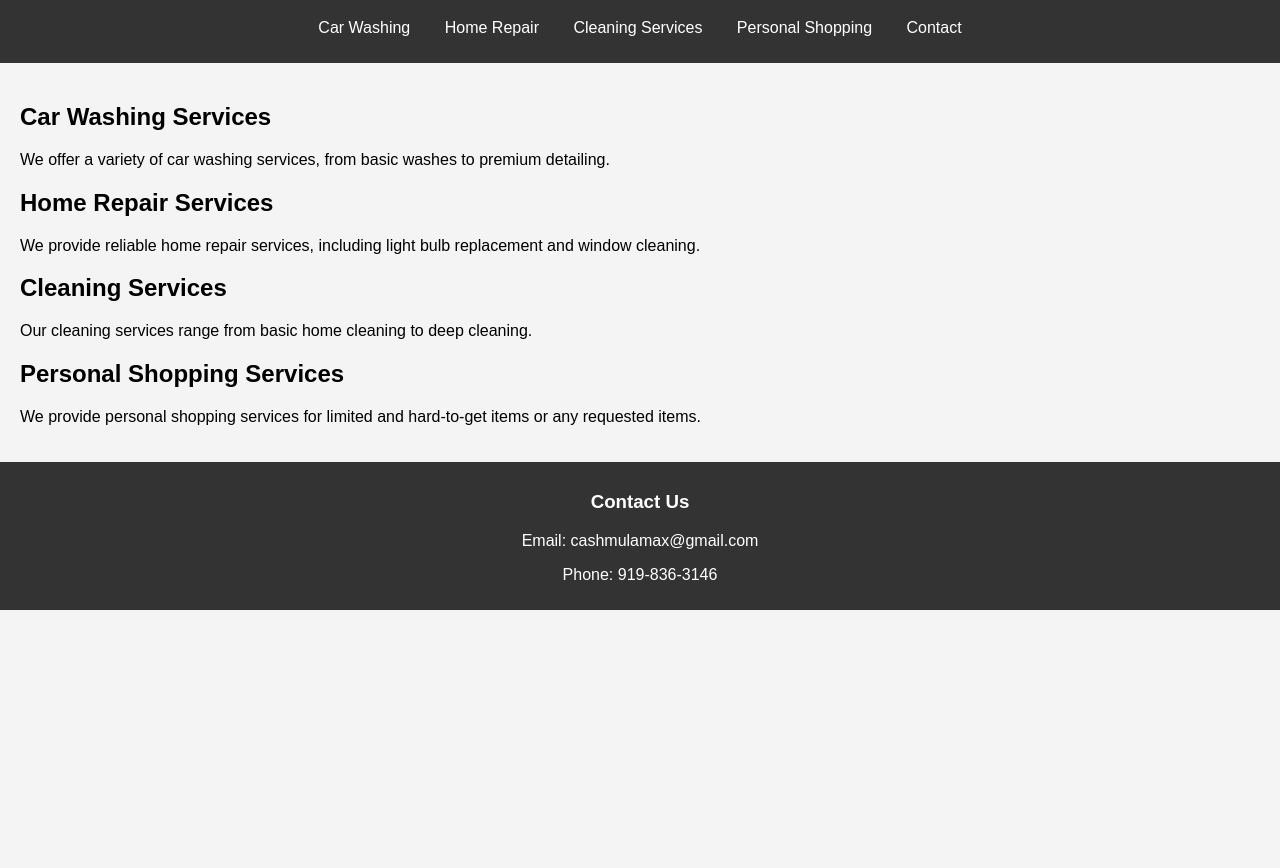
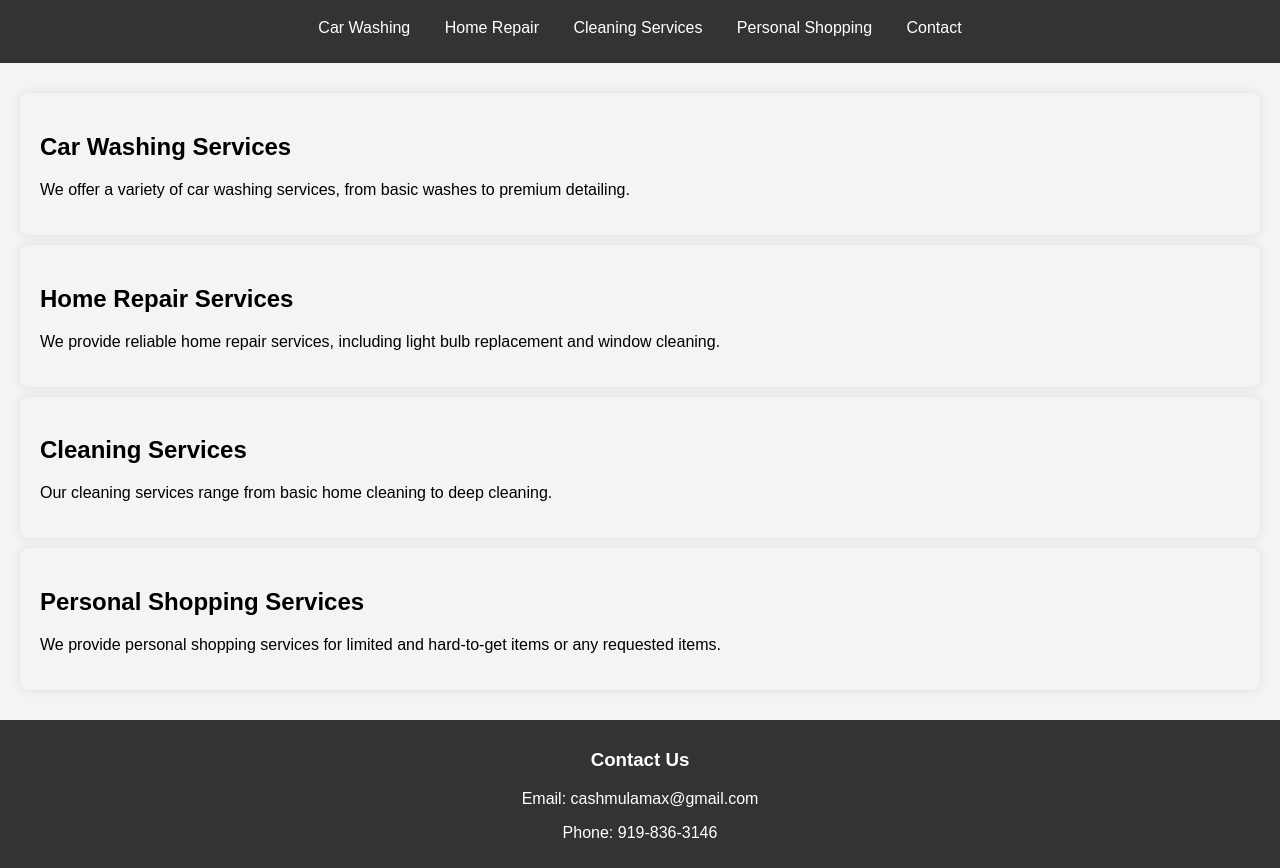
Before and after one commit to MMMServicesHub/MMMServicesHub.github.io, a plain HTML site: page index.html in a window 1280 px wide. Shown: the part 71-939 px from the top of the page. Before the commit the page ends 800 px from the top, so only its background shows below. Drawn offline with Linux system fonts and the light colour scheme.

Commit message:
Applied widget styling to service sections

```diff
--- a/index.html
+++ b/index.html
@@ -20,24 +20,26 @@
         </nav>
     </header>
     <main>
-        <section id="car-washing" class="service-widget">
-            <h2>Car Washing Services</h2>
-            <p>We offer a variety of car washing services, from basic washes to premium detailing.</p>
-        </section>
-      <section id="home-repair">
+       <section id="car-washing" class="service-widget">
+    <h2>Car Washing Services</h2>
+    <p>We offer a variety of car washing services, from basic washes to premium detailing.</p>
+</section>
+
+<section id="home-repair" class="service-widget">
     <h2>Home Repair Services</h2>
     <p>We provide reliable home repair services, including light bulb replacement and window cleaning.</p>
 </section>
 
-       <section id="cleaning-services">
+<section id="cleaning-services" class="service-widget">
     <h2>Cleaning Services</h2>
     <p>Our cleaning services range from basic home cleaning to deep cleaning.</p>
 </section>
 
-      <section id="personal-shopping">
+<section id="personal-shopping" class="service-widget">
     <h2>Personal Shopping Services</h2>
     <p>We provide personal shopping services for limited and hard-to-get items or any requested items.</p>
 </section>
+
 
     </main>
    <footer id='contact'>
--- a/style.css
+++ b/style.css
@@ -1 +1,7 @@
-body {font-family: Arial, sans-serif; background-color: #f4f4f4; margin: 0; padding: 0;} header {background-color: #333; color: #fff; padding: 10px 0; text-align: center;} nav ul {list-style: none; padding: 0;} nav ul li {display: inline; margin: 0 15px;} nav ul li a {color: #fff; text-decoration: none;} main {padding: 20px;} footer {background-color: #333; color: #fff; text-align: center; padding: 10px 0;}
+body {font-family: Arial, sans-serif; background-color: #f4f4f4; margin: 0; padding: 0;} header {background-color: #333; color: #fff; padding: 10px 0; text-align: center;} nav ul {list-style: none; padding: 0;} nav ul li {display: inline; margin: 0 15px;} nav ul li a {color: #fff; text-decoration: none;} main {padding: 20px;} footer {background-color: #333; color: #fff; text-align: center; padding: 10px 0;} .service-widget {
+    background-color: #f4f4f4;
+    padding: 20px;
+    margin: 10px 0;
+    border-radius: 8px;
+    box-shadow: 0 0 10px rgba(0, 0, 0, 0.1);
+}
```
